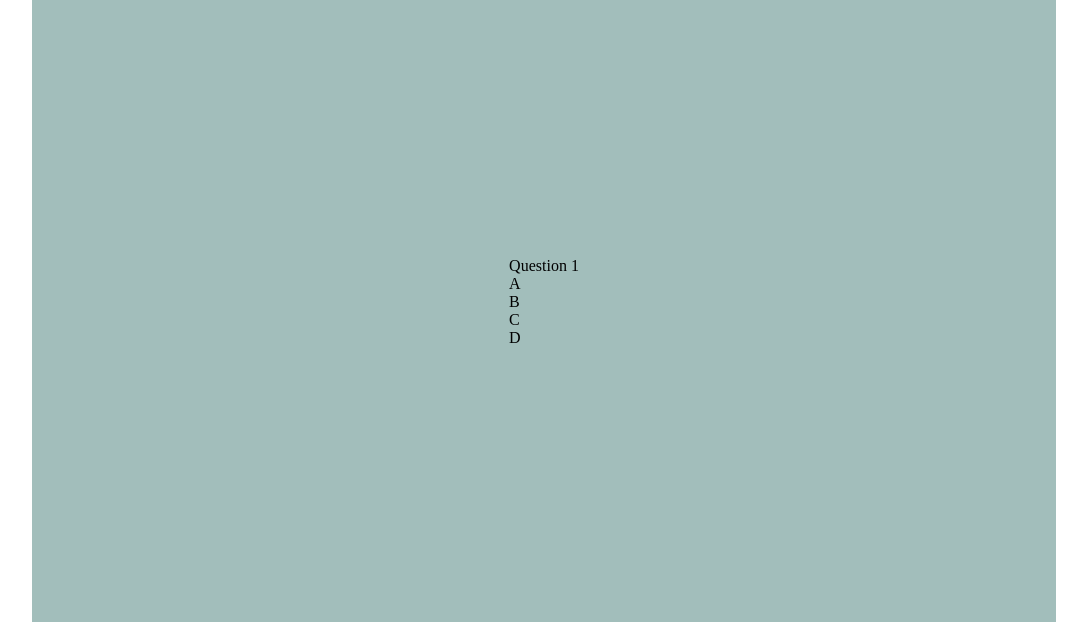
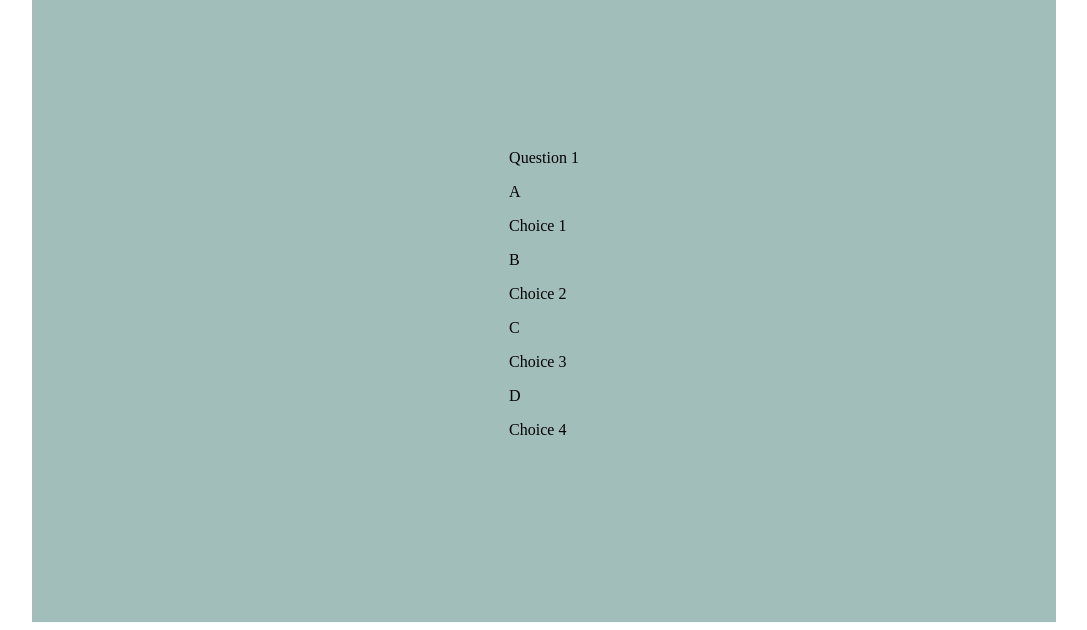
Before and after one commit to nandabritto/Where_is_Billy, a plain HTML site: page game.html in a window 1280 px wide. Shown: the part 190-820 px from the top of the page, without its empty margins (96-1183 px from the left). Drawn offline with Linux system fonts and the light colour scheme.

Commit message:
fix errors on question div

```diff
--- a/game.html
+++ b/game.html
@@ -21,10 +21,21 @@
         <div id="game">
             <div id="question">Question 1
                 <div class="choice-container">
-                    <div class="choice-options">A</div>
-                    <div class="choice-options">B</div>
-                    <div class="choice-options">C</div>
-                    <div class="choice-options">D</div>
+                    <p class="choice-options">A</p>
+                    <p class="choice-text" data-number="1">Choice 1</p>
+                </div>
+                <div class="choice-container">
+                    <p class="choice-options">B</p>
+                    <p class="choice-text" data-number="2">Choice 2</p>
+                </div>
+                <div class="choice-container">
+                    <p class="choice-options">C</p>
+                    <p class="choice-text" data-number="3">Choice 3</p>
+                </div>
+                <div class="choice-container">
+                    <p class="choice-options">D</p>
+                    <p class="choice-text" data-number="4">Choice 4</p>
+                </div>
                 </div>
             </div>
         </div>
```
